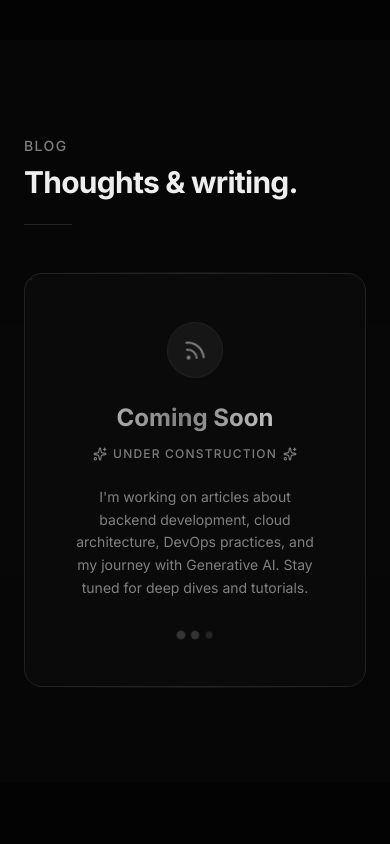
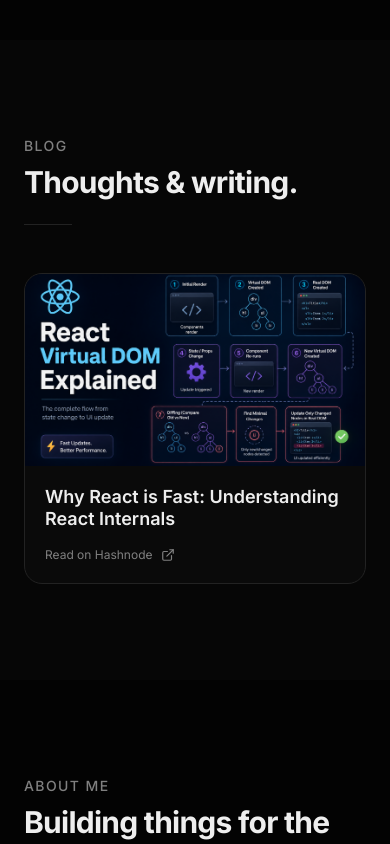
Before and after one commit to saumyaJha7/portfolio, a Next.js app: page / in a window 390 px wide. Shown: the part 2980-3824 px from the top of the page. Built offline with nearby package versions, Linux system fonts and the light colour scheme.

Commit message:
add : blog01

```diff
--- /dev/null
+++ b/src/components/blog-card.tsx
@@ -0,0 +1,53 @@
+"use client";
+
+import { motion } from "framer-motion";
+import Image from "next/image";
+import Link from "next/link";
+import { ExternalLink } from "lucide-react";
+
+interface BlogCardProps {
+  id: string;
+  title: string;
+  imageUrl: string;
+  hashnodeUrl: string;
+}
+
+export function BlogCard({ id, title, imageUrl, hashnodeUrl }: BlogCardProps) {
+  return (
+    <motion.div
+      initial={{ opacity: 0, y: 20 }}
+      whileInView={{ opacity: 1, y: 0 }}
+      transition={{ duration: 0.5 }}
+      viewport={{ once: true }}
+    >
+      <Link href={hashnodeUrl} target="_blank" rel="noopener noreferrer">
+        <div className="group relative h-full overflow-hidden rounded-2xl border border-border bg-card transition-all duration-300 hover:border-foreground/50 hover:shadow-lg cursor-pointer">
+          {/* Image container */}
+          <div className="relative h-48 w-full overflow-hidden bg-muted">
+            <Image
+              src={imageUrl}
+              alt={title}
+              fill
+              className="object-cover transition-transform duration-300 group-hover:scale-110"
+            />
+            {/* Gradient overlay */}
+            <div className="absolute inset-0 bg-gradient-to-t from-card via-transparent to-transparent opacity-0 group-hover:opacity-100 transition-opacity duration-300" />
+          </div>
+
+          {/* Content */}
+          <div className="p-5 flex flex-col justify-between">
+            <h3 className="text-lg font-semibold leading-tight text-foreground group-hover:text-primary transition-colors duration-300 line-clamp-2">
+              {title}
+            </h3>
+
+            {/* External link indicator */}
+            <div className="mt-4 flex items-center gap-2 text-xs text-muted-foreground group-hover:text-foreground transition-colors duration-300">
+              <span>Read on Hashnode</span>
+              <ExternalLink className="h-3.5 w-3.5" />
+            </div>
+          </div>
+        </div>
+      </Link>
+    </motion.div>
+  );
+}
--- a/src/components/blog-coming-soon.tsx
+++ b/src/components/blog-coming-soon.tsx
@@ -2,12 +2,22 @@
 
 import { motion } from "framer-motion";
 import { Separator } from "@/components/ui/separator";
-import { Rss, Sparkles } from "lucide-react";
+import { BlogCard } from "@/components/blog-card";
+
+// Blog data - Update this array with your blog posts
+const blogs = [
+  {
+    id: "1",
+    title: "Why React is Fast: Understanding React Internals",
+    imageUrl: "/blog01Cover.png",
+    hashnodeUrl: "https://why-react-is-fast.hashnode.dev/why-react-is-fast-understanding-react-internals",
+  },
+];
 
 export default function BlogComingSoon() {
   return (
     <section id="blog" className="py-24 px-6 bg-card/50">
-      <div className="mx-auto max-w-5xl">
+      <div className="mx-auto max-w-6xl">
         {/* Section header */}
         <motion.div
           initial={{ opacity: 0, y: 20 }}
@@ -24,108 +34,15 @@
           <Separator className="mt-6 w-12" />
         </motion.div>
 
-        {/* Coming Soon Card */}
-        <motion.div
-          initial={{ opacity: 0, y: 20 }}
-          whileInView={{ opacity: 1, y: 0 }}
-          transition={{ duration: 0.5, delay: 0.1 }}
-          viewport={{ once: true }}
-          className="mt-12 flex items-center justify-center"
-        >
-          <div className="relative w-full max-w-2xl">
-            {/* Animated border glow */}
-            <div className="absolute -inset-px rounded-2xl bg-linear-to-r from-transparent via-foreground/10 to-transparent animate-pulse-glow" />
-
-            {/* Card */}
-            <div className="relative rounded-2xl border border-border bg-card p-12 sm:p-16 text-center">
-              {/* Floating particles */}
-              <div className="absolute inset-0 overflow-hidden rounded-2xl">
-                {[...Array(6)].map((_, i) => (
-                  <motion.div
-                    key={i}
-                    className="absolute h-1 w-1 rounded-full bg-foreground/20"
-                    initial={{
-                      x: `${20 + i * 15}%`,
-                      y: `${30 + (i % 3) * 20}%`,
-                    }}
-                    animate={{
-                      y: [
-                        `${30 + (i % 3) * 20}%`,
-                        `${10 + (i % 3) * 20}%`,
-                        `${30 + (i % 3) * 20}%`,
-                      ],
-                      opacity: [0.2, 0.6, 0.2],
-                    }}
-                    transition={{
-                      duration: 3 + i * 0.5,
-                      repeat: Infinity,
-                      ease: "easeInOut",
-                      delay: i * 0.3,
-                    }}
-                  />
-                ))}
-              </div>
-
-              {/* Icon */}
-              <motion.div
-                animate={{ rotate: [0, 5, -5, 0] }}
-                transition={{
-                  duration: 4,
-                  repeat: Infinity,
-                  ease: "easeInOut",
-                }}
-                className="mx-auto mb-6 flex h-14 w-14 items-center justify-center rounded-full border border-border bg-secondary"
-              >
-                <Rss className="h-6 w-6 text-muted-foreground" />
-              </motion.div>
-
-              {/* Shimmer text */}
-              <h3 className="text-2xl font-bold sm:text-3xl">
-                <span className="inline-block bg-linear-to-r from-foreground via-muted-foreground to-foreground bg-clip-text text-transparent animate-shimmer">
-                  Coming Soon
-                </span>
-              </h3>
-
-              {/* Sparkle accent */}
-              <motion.div
-                className="mt-3 flex items-center justify-center gap-1.5 text-muted-foreground"
-                animate={{ opacity: [0.5, 1, 0.5] }}
-                transition={{ duration: 2, repeat: Infinity }}
-              >
-                <Sparkles className="h-3.5 w-3.5" />
-                <span className="text-xs font-medium uppercase tracking-widest">
-                  Under Construction
-                </span>
-                <Sparkles className="h-3.5 w-3.5" />
-              </motion.div>
-
-              <p className="mt-6 text-sm text-muted-foreground leading-relaxed max-w-md mx-auto">
-                I&apos;m working on articles about backend development, cloud
-                architecture, DevOps practices, and my journey with Generative
-                AI. Stay tuned for deep dives and tutorials.
-              </p>
-
-              {/* Decorative dots */}
-              <div className="mt-8 flex items-center justify-center gap-2">
-                {[0, 1, 2].map((i) => (
-                  <motion.div
-                    key={i}
-                    className="h-1.5 w-1.5 rounded-full bg-muted-foreground/40"
-                    animate={{
-                      scale: [1, 1.5, 1],
-                      opacity: [0.4, 1, 0.4],
-                    }}
-                    transition={{
-                      duration: 1.5,
-                      repeat: Infinity,
-                      delay: i * 0.3,
-                    }}
-                  />
-                ))}
-              </div>
-            </div>
-          </div>
-        </motion.div>
+        {/* Blog grid */}
+        <div className="mt-12 grid grid-cols-1 md:grid-cols-2 lg:grid-cols-3 gap-6">
+          {blogs.map((blog, index) => (
+            <BlogCard
+              key={blog.id}
+              {...blog}
+            />
+          ))}
+        </div>
       </div>
     </section>
   );
```
Also changed, not shown: public/blog01Cover.png (added).
